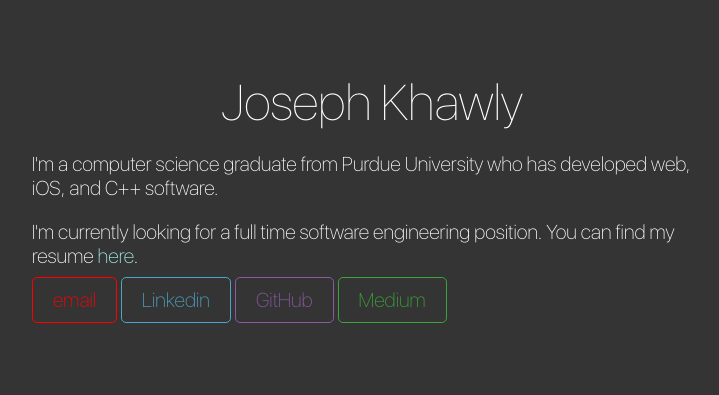
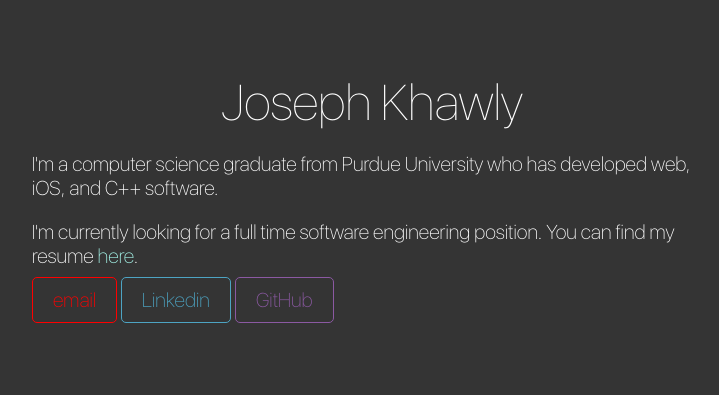
Before and after one commit to josephkhawly/personal-site, a plain HTML site: page index.html in a window 1280 px wide. Shown: the whole page, without its empty margins (268-987 px from the left). Drawn offline with Linux system fonts and the light colour scheme.

Commit message:
Removed Medium link

```diff
--- a/index.html
+++ b/index.html
@@ -152,8 +152,6 @@
         <a href="mailto:joseph.khawly@gmail.com" target="_blank" id="email_btn" class="btn">email</a>
         <a href="https://www.linkedin.com/in/josephkhawly" target="_blank" id="linkedin_btn" class="btn">Linkedin</a>
         <a href="https://github.com/josephkhawly" target="_blank" id="github_btn" class="btn">GitHub</a>
-        <a href="https://medium.com/@JosephKhawly" target="_blank" id="medium_btn" class="btn">Medium</a>
-
     </div>
 </body>
 
```
